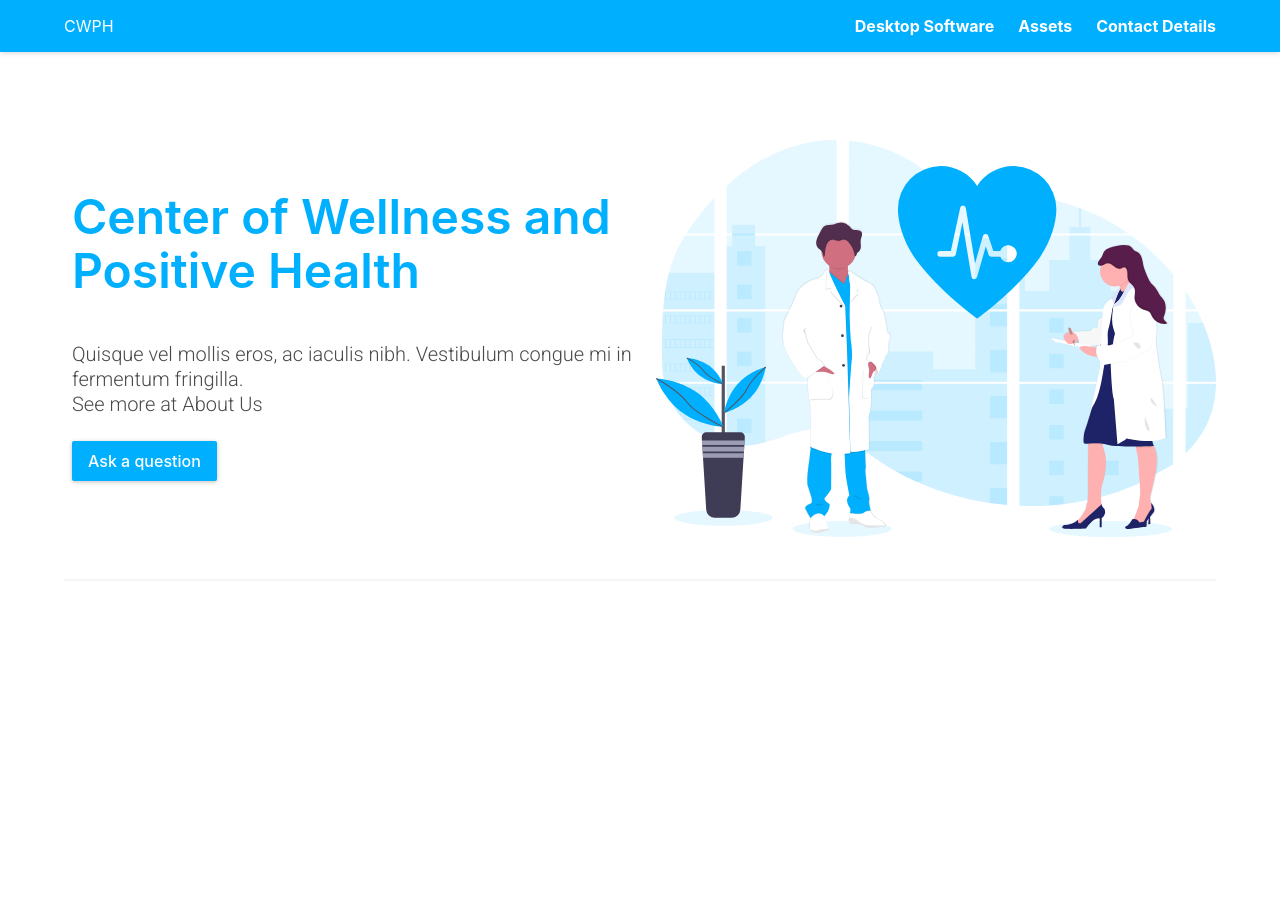
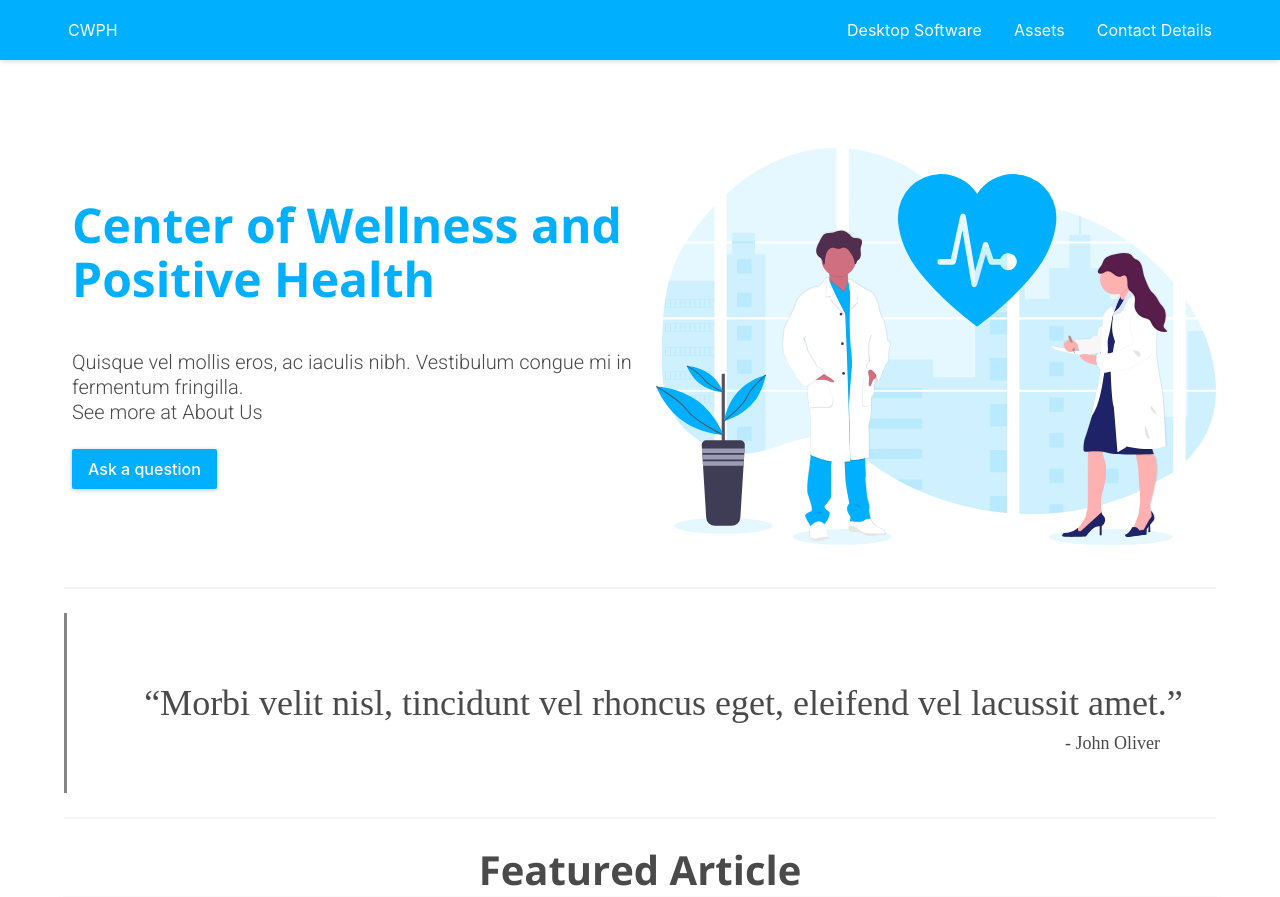
Before and after one commit to ankushdutt/Center-of-Wellness-Website, a plain HTML site: page index.html in a window 1280 px wide. Before the commit the page ends 800 px from the top, so only its background shows below. Drawn offline with nearby package versions, Linux system fonts and the light colour scheme.

Commit message:
add quotes and improve navbar

```diff
--- a/assets/css/style.css
+++ b/assets/css/style.css
@@ -1,16 +1,50 @@
-@import url('https://fonts.googleapis.com/css?family=Roboto:300,400&display=swap');
+@import url('https://fonts.googleapis.com/css?family=Open+Sans:400,700|Roboto:300,400&display=swap');
 .navbar {
-    background: #00B0FF;
+    height: 60px;
+    background-color: #00B0FF;
     box-shadow: 0px 0.1px 6px rgba(0, 0, 0, 0.22);
 }
-.navbar-item {
+a.navbar-item {
+    color: white;
+    padding: 0 1px;
+    margin: 0 15px;
+}
+a.navbar-item:hover {
+    background-color: #00B0FF;
     color: white;
 }
-.hero-top {
+/* Navber Link Hover Animation */
+ a.navbar-item:before, a.navbar-item:after {
+	 content: '';
+	 position: absolute;
+	 bottom: 10px;
+	 left: 0;
+	 right: 0;
+	 height: 1px;
+	 background-color: white;
+}
+a.navbar-item:before {
+	 opacity: 0;
+	 transform: translateY(-3px);
+	 transition: transform 0.3s cubic-bezier(0.175, 0.885, 0.32, 1.275), opacity 0s;
+}
+a.navbar-item:after {
+	 opacity: 0;
+	 transform: translateY(3px);
+	 transition: transform 0.2s cubic-bezier(0.175, 0.885, 0.32, 1.275), opacity 0.2s;
+}
+a.navbar-item:hover:before, a.navbar-item:focus:before, a.navbar-item:hover:after, a.navbar-item:focus:after {
+	 opacity: 1;
+	 transform: translateY(0);
+}
+/* Animation End */
+
+.hero-image {
    padding-top: 100px;
 }
 
-.hero-title {
+.hero-text {
+    font-family: Open Sans;
     padding-top: 150px;
     padding-left: 20px;
  }
@@ -39,3 +73,30 @@
     background: white;
     color: #00B0FF;
 }
+
+blockquote {
+    font-family: Vidaloka;
+    font-size: 36px;
+    text-align: center;
+    border-left: 3px solid rgba(0, 0, 0, 0.48);
+    padding: 63px 4px;
+    padding-left: 0;
+    height: 180px;
+    width: 1200px;
+    margin: auto
+}
+
+.author {
+    text-align: right;
+    font-size: 18px;
+    padding-right: 100px;
+}
+
+.body-title {
+    font-family: Open Sans;
+    font-style: normal;
+    font-weight: bold;
+    font-size: 40px;
+    line-height: 54px;
+    text-align: center;
+}
--- a/index.html
+++ b/index.html
@@ -31,38 +31,42 @@
       <div class="navbar-menu" id="navbarBurger">
         <div class="navbar-end">
           <a class="navbar-item">
-            <b>Desktop Software</b>
+            Desktop Software
           </a>
           <a class="navbar-item">
-            <b>Assets</b>
+            Assets
           </a>
           <a class="navbar-item">
-            <b>Contact Details</b>
+            Contact Details
           </a>
         </div>
+
       </div>
     </div>
   </nav>
 
   <!-- ----------------------------------CONTAINER-START---------------------------------- -->
   <div class="container">
-
-  <!-- -----------------HERO----------------- -->
+    <!-- -----------------HERO----------------- -->
     <div class="columns">
-      <div class="column hero-title">
+      <div class="column hero-text">
         <h1 class="title is-1">Center of Wellness and Positive Health</h1>
         <p>
           <h2 class="subtitle">Quisque vel mollis eros, ac iaculis nibh. Vestibulum congue mi in fermentum fringilla.<br>See more at About Us </h2>
         </p>
         <button class="button">Ask a question</button>
       </div>
-      <div class="column hero-top">
-        <img src="/assets/image-svg/hero-top.svg">
+      <div class="column hero-image">
+        <img src="/assets/image-svg/hero-image.svg">
       </div>
     </div>
     <hr>
 
     <!-- -----------------QUOTE----------------- -->
+    <blockquote>“Morbi velit nisl, tincidunt vel rhoncus eget, eleifend vel lacussit amet.”<div class="author">- John Oliver</div></blockquote>
+    <hr>
+
+    <!-- -----------------CARDS----------------- -->
 
 
 
@@ -70,6 +74,17 @@
 
 
 
+
+
+    <!-- -----------------ARTICLE----------------- -->
+    <h2 class="body-title">Featured Article</h2>
+    <div class="card">
+
+
+
+
+
+    </div>
   </div>
   <!-- -----------------------------------CONTAINER-END----------------------------------- -->
 </body>
```
Also changed, not shown: assets/image-svg/hero-image.svg (renamed from assets/image-svg/hero-top.svg).
